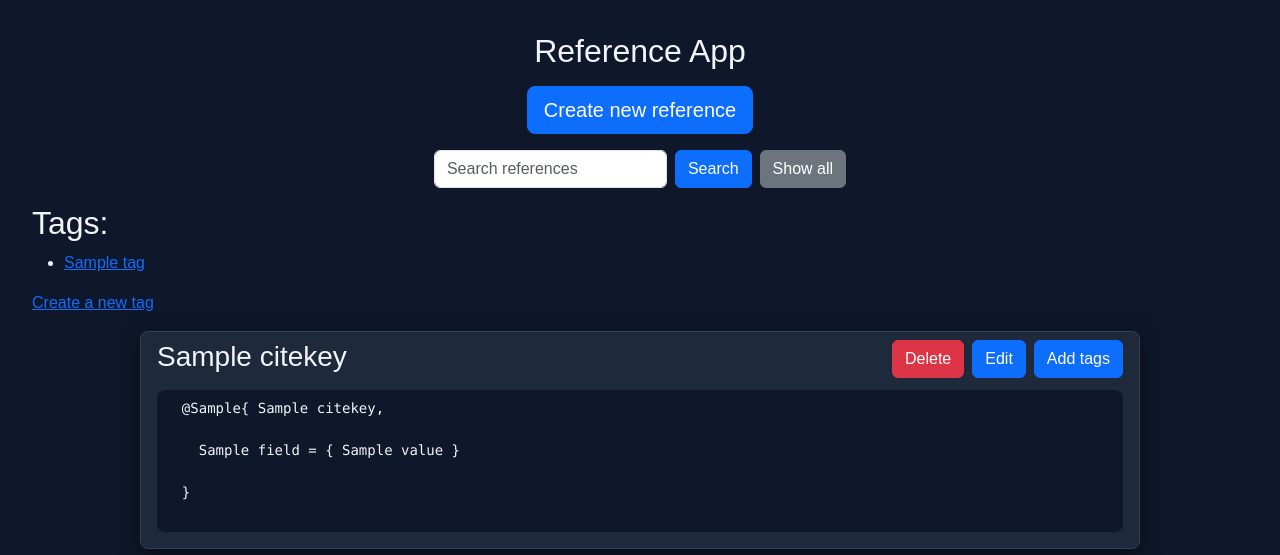
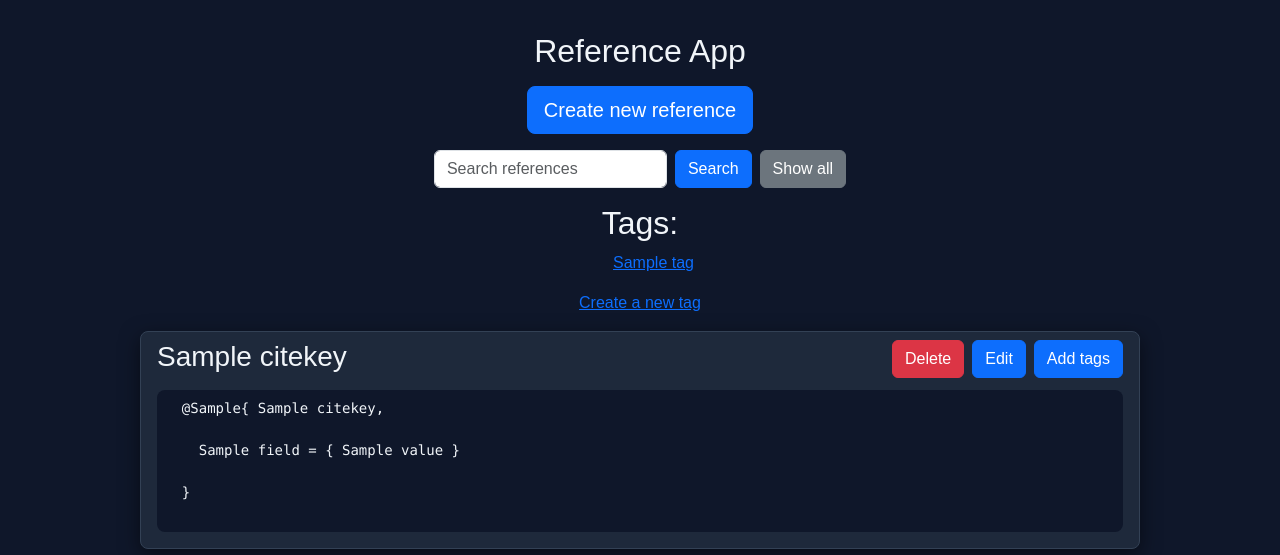
Before and after one commit to Mini-Ohtu/MiniOhtu, a Flask app: template src/templates/index.html in a window 1280 px wide. Shown: the top 555 px of the page. Run offline with Flask 3, Linux system fonts and the light colour scheme; the template is opened without the code that fills it: most values are stand-ins (such as "Sample title", 1, 10 or a date in 2020).

Commit message:
Centering index

```diff
--- a/src/templates/index.html
+++ b/src/templates/index.html
@@ -27,11 +27,14 @@ Reference app
 </div>
 
 
+<div class="text-center">
 {% if tags %}
 <h2>Tags:</h2>
-<ul>
+<ul style="list-style-type: none">
   {% for tag in tags %}
-  <li><a href="/show_tag_references/{{ tag.id }}">{{ tag.tag_name }}</a></li>
+  <li style="display: inline; margin-right: 5px;">
+    <a href="/show_tag_references/{{ tag.id }}">{{ tag.tag_name }}</a>
+  </li>
   {% endfor %}
 </ul>
 {% else %}
@@ -40,7 +43,7 @@ No tags yet.
 <p>
   <a href="{{ url_for('add_tag_only') }}">Create a new tag</a>
 </p>
-
+</div>
 
 {% if references is string %}
 <div class="reference-card text-center">
```
